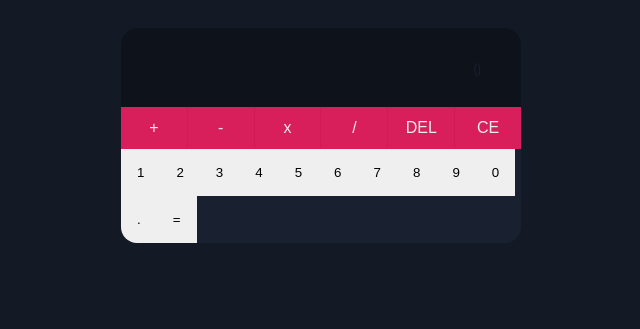
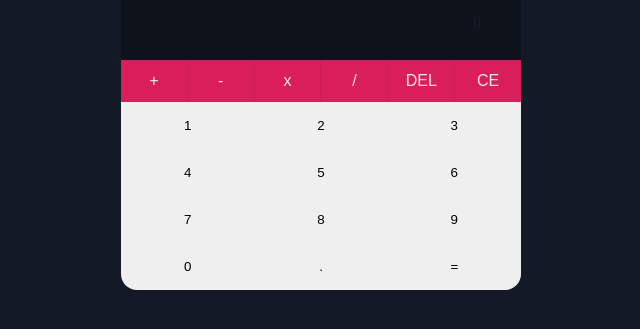
Before and after one commit to gabrielemartins/calculator, a React (Create React App) app: page / in a window 1280 px wide. Shown: the part 265-594 px from the top of the page, without its empty margins (319-959 px from the left). Built offline with nearby package versions, Linux system fonts and the light colour scheme.

Commit message:
feat: set calculator digits style

```diff
--- a/src/App.css
+++ b/src/App.css
@@ -77,3 +77,13 @@ button:hover {
 .operators button:not(:last-child) {
     border-right: 1px solid var(--darker-primary);
 }
+
+.digits {
+    display: flex;
+    flex-wrap: wrap;
+}
+
+.digits button {
+    flex: 1 1 33.333%;
+    max-width: 33.333%;
+}
```
